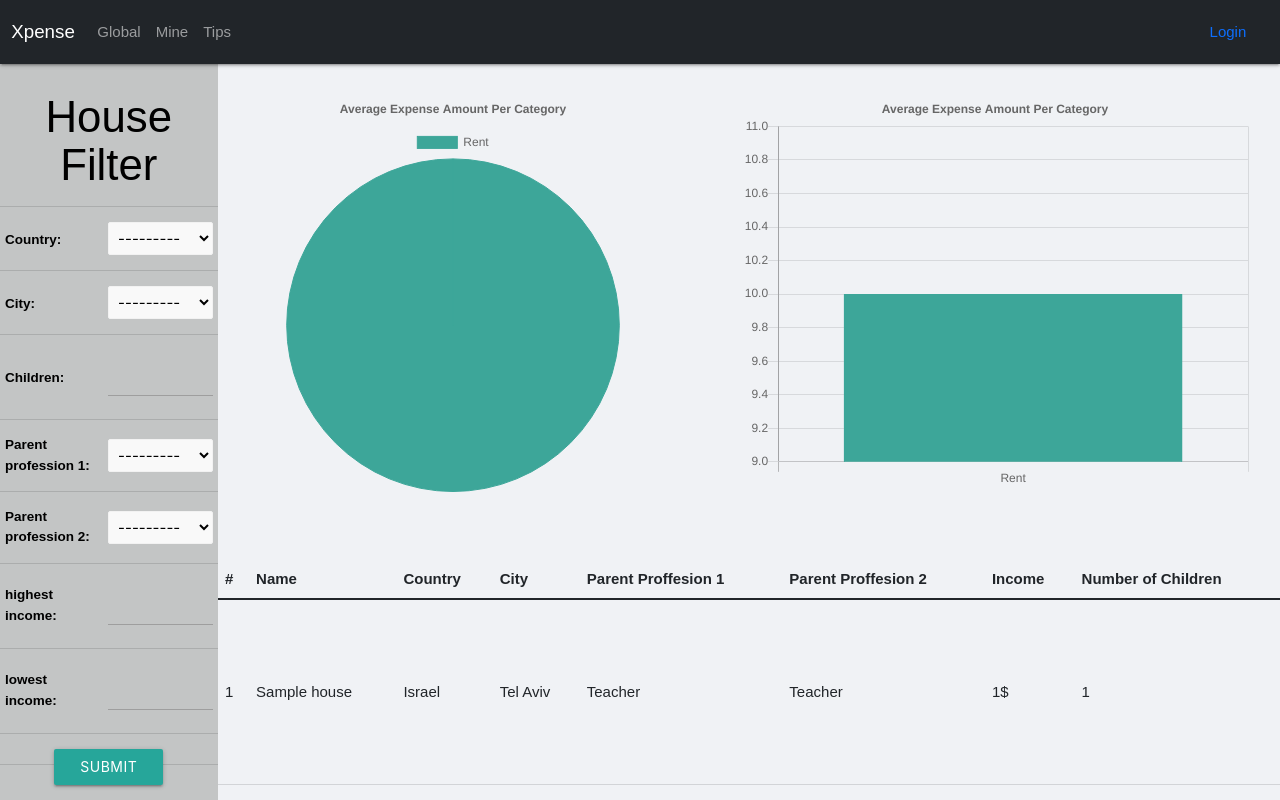
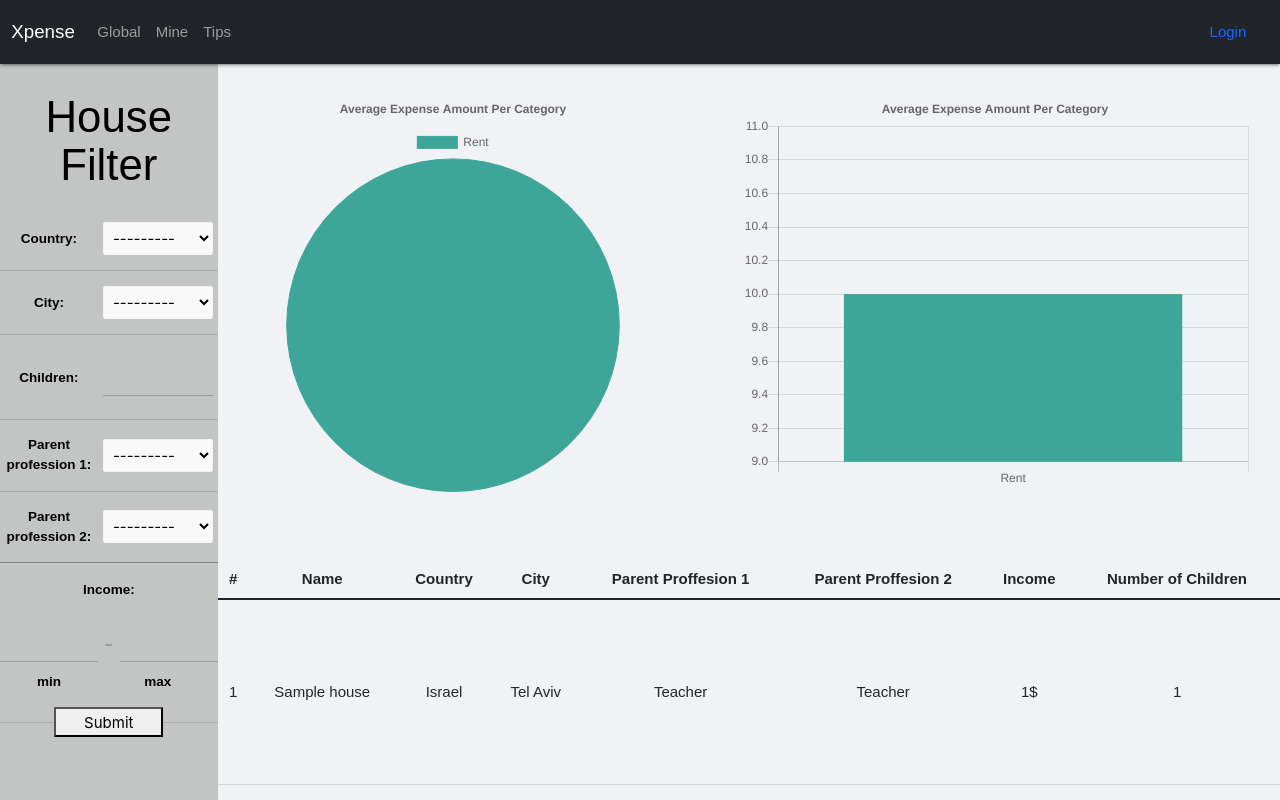
Before and after one commit to redhat-beyond/Xpense, a Django app: page /global/ in a window 1280 px wide. Run offline with Django 4.2, Linux system fonts and the light colour scheme; data comes from the database, SQL or seed files in the repository; tables that the repository leaves empty hold one stand-in row (values such as "Sample post"); some libraries are stand-ins or nearby versions.

Commit message:
Filter Form: change to income slider
to change the way we take the max and min income I had to take apart the form so i position the inputs side by side like I did,
thats why Im Iterating over the rest of the fields and showing them manually as shown in the docs of django forms https://docs.djangoproject.com/en/dev/topics/forms/#looping-over-hidden-and-visible-fields

```diff
--- a/static/css/form.css
+++ b/static/css/form.css
@@ -2,9 +2,20 @@ th label {
   color: black;
   font-size: 0.9em;
 }
+
+th {
+  text-align: center;
+}
+
+td {
+  text-align: center;
+}
+
 td input {
   height: 20%;
+  text-align: center;
 }
+
 td select {
   display: block;
   height: 20%;
@@ -17,6 +28,7 @@ button {
   color: black;
   left: 25%;
 }
-button:hover{
+
+button:hover {
   background-color: lightgrey;
 }
--- a/static/css/sidebar.css
+++ b/static/css/sidebar.css
@@ -9,6 +9,7 @@
   transition: 0.5s;
   padding-top: 60px;
 }
+
 .form_title {
   font-size: 20px;
   font-weight: bold;
--- a/templates/global/filter_form.html
+++ b/templates/global/filter_form.html
@@ -8,12 +8,42 @@
             novalidate
     >
         <table>
+            {% for field in form %}
                 <tr>
-      {{ form.as_table }}
+                    {%if not "income" in field.label_tag%}
+                        <th>{{ field.label_tag }}</th>
+                        <td colspan="2">{{ field }}</td>
+                    {% endif %}
+                </tr>
+            {% endfor %}
+            <tr style = "border:none">
+                <th colspan="3"><label>Income:</label></th>
+            </tr>
+
+            <tr style = "border:none">
+                <td style="width:45%;padding:0px;">
+                    {{form.lowest_income.errors}}
+                    {{form.lowest_income}}
+                </td>
+                <td style="width:0;padding:0px;">
+                    <label style="font-size:1.9rem"> - </label>
+                </td>
+                 <td style="width:45%;padding:0px;">
+                     {{form.highest_income.errors}}
+                     {{form.highest_income}}
+                </td>
+            </tr>
+            <tr style = "border:none;">
+                <th style="padding:0px">
+                    <label>min</label>
+                </th>
+                 <th colspan="2" style="padding:0px">
+                    <label>max</label>
+                </th>
             </tr>
             <tr>
                 <td>
-        <button type="submit" class="btn btn-info btn-md">Submit</button>
+                    <button type="submit">Submit</button>
                 </td>
             </tr>
         </table>
```
Also changed, not shown: static/css/app_layout.css (+5 -2 lines). Lines whose indentation alone changed are shown as unchanged.
